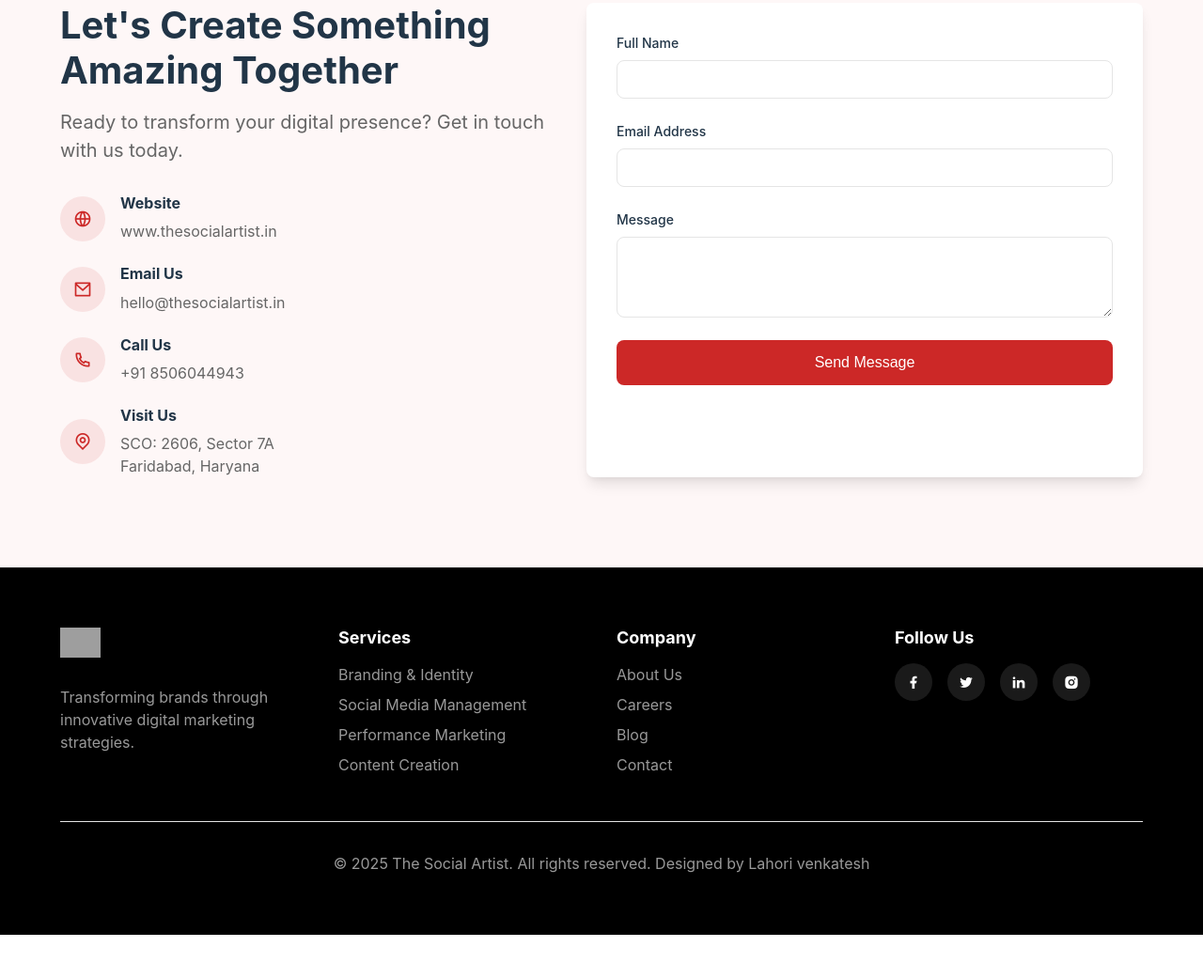
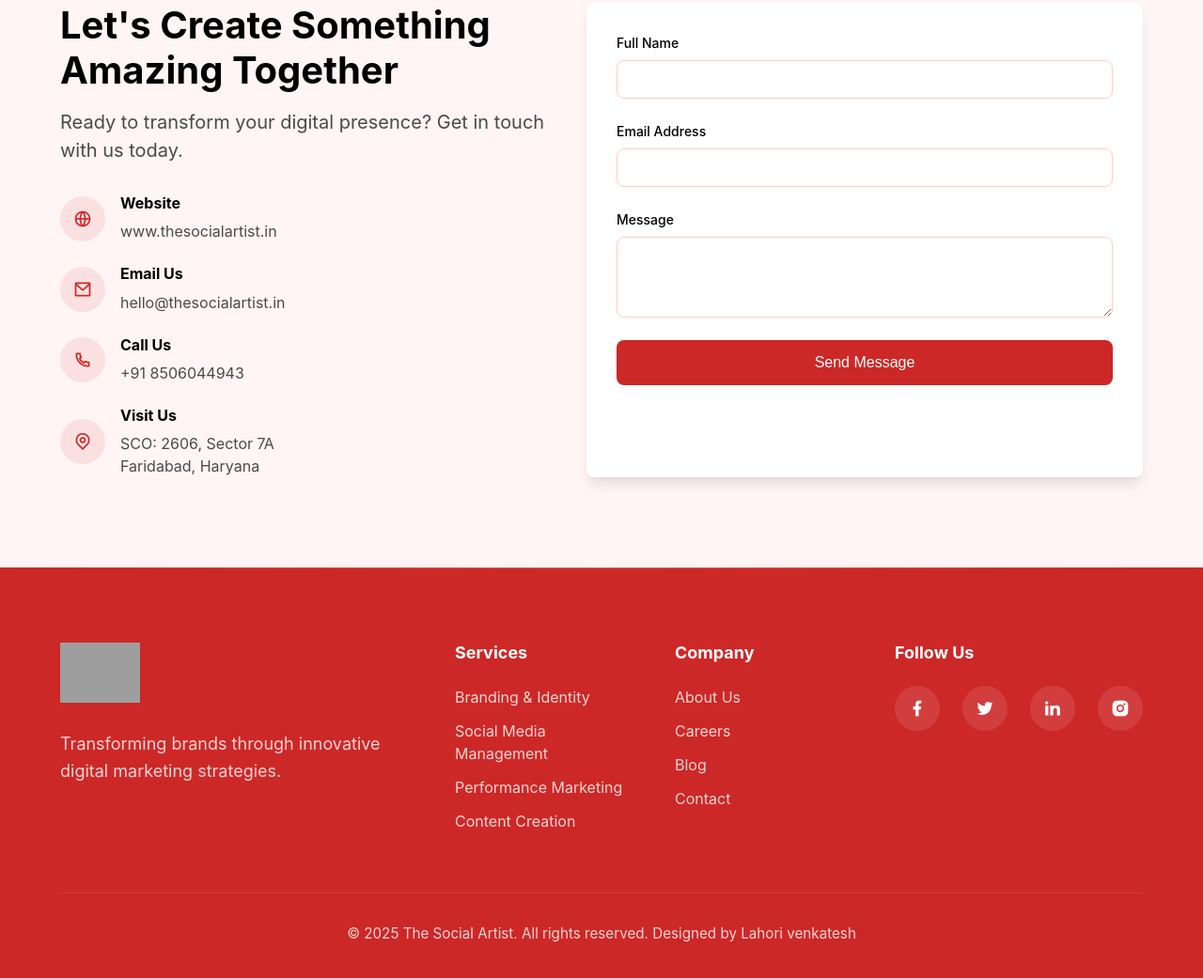
Before and after one commit to D-Dynamico/Social_Artist, a plain HTML site: page index.html in a window 1280 px wide. Shown: the part 4826-5867 px from the top of the page at 94% size. Before the commit the page ends 5821 px from the top, so only its background shows below. Drawn offline with nearby package versions, Linux system fonts and the light colour scheme; grey boxes are pictures that could not be loaded.

Commit message:
Updated UI

```diff
--- a/styles.css
+++ b/styles.css
@@ -5,15 +5,18 @@
   --primary: #cc2827;
   --primary-light: rgba(204, 40, 39, 0.1);
   --primary-hover: rgba(204, 40, 39, 0.9);
-  --secondary: #fef7f7;
+  --secondary: #fff5f5;
   --background: #ffffff;
-  --text: #213547;
-  --text-light: #666666;
-  --border: #e5e5e5;
-  --card-bg: #ffffff;
-  --footer-bg: #000000;
+  --hero-bg: #ffffff;
+  --card-gradient: #ffffff;
+  --section-gradient: #ffffff;
+  --text: #000000;
+  --text-light: #4a4a4a;
+  --border: #ffcccc;
+  --card-bg: var(--card-gradient);
+  --footer-bg: #cc2827;
   --footer-text: #ffffff;
-  --footer-secondary: rgba(255, 255, 255, 0.6);
+  --footer-secondary: rgba(255, 255, 255, 0.8);
 }
 
 /*Dark Theme Style*/
@@ -21,15 +24,19 @@
   --primary: #cc2827;
   --primary-light: rgba(204, 40, 39, 0.1);
   --primary-hover: rgba(204, 40, 39, 0.9);
-  --secondary: #1a1a1a;
-  --background: #000000;
+  --secondary: linear-gradient(135deg, #0a0a0a 0%, #000000 50%, #1a0000 100%);
+  --background: linear-gradient(180deg, #000000 0%, #0a0a0a 50%, #000000 100%);
+  --hero-bg: linear-gradient(135deg, #000000 0%, #1a0000 25%, #0a0a0a 50%, #000000 75%, #1a0000 100%);
+  --card-gradient: linear-gradient(145deg, #111111 0%, #0a0a0a 50%, #111111 100%);
+  --section-gradient: linear-gradient(180deg, #000000 0%, #0f0000 50%, #000000 100%);
   --text: #ffffff;
-  --text-light: #a0a0a0;
-  --border: #2a2a2a;
-  --card-bg: #1a1a1a;
-  --footer-bg: #000000;
+  --text-light: #e0e0e0;
+  --border: #ff3333;
+  --card-bg: var(--card-gradient);
+  --footer-bg: linear-gradient(135deg, #ff3333 0%, #cc0000 25%, #000000 75%, #111111 100%);
   --footer-text: #ffffff;
-  --footer-secondary: rgba(255, 255, 255, 0.6);
+  --footer-secondary: rgba(255, 255, 255, 0.7);
+  --accent-gradient: linear-gradient(45deg, #ff3333, #cc2827);
 }
 
 /*Auto Detect when no Theme is set*/
@@ -39,15 +46,19 @@
     --primary: #cc2827;
     --primary-light: rgba(204, 40, 39, 0.1);
     --primary-hover: rgba(204, 40, 39, 0.9);
-    --secondary: #1a1a1a;
-    --background: #000000;
+    --secondary: linear-gradient(135deg, #0a0a0a 0%, #000000 50%, #1a0000 100%);
+    --background: linear-gradient(180deg, #000000 0%, #0a0a0a 50%, #000000 100%);
+    --hero-bg: linear-gradient(135deg, #000000 0%, #1a0000 25%, #0a0a0a 50%, #000000 75%, #1a0000 100%);
+    --card-gradient: linear-gradient(145deg, #111111 0%, #0a0a0a 50%, #111111 100%);
+    --section-gradient: linear-gradient(180deg, #000000 0%, #0f0000 50%, #000000 100%);
     --text: #ffffff;
-    --text-light: #a0a0a0;
-    --border: #2a2a2a;
-    --card-bg: #1a1a1a;
-    --footer-bg: #000000;
+    --text-light: #e0e0e0;
+    --border: #ff3333;
+    --card-bg: var(--card-gradient);
+    --footer-bg: linear-gradient(135deg, #ff3333 0%, #cc0000 25%, #000000 75%, #111111 100%);
     --footer-text: #ffffff;
-    --footer-secondary: rgba(255, 255, 255, 0.6);
+    --footer-secondary: rgba(255, 255, 255, 0.7);
+    --accent-gradient: linear-gradient(45deg, #ff3333, #cc2827);
   }
 }
 
@@ -56,23 +67,28 @@
     --primary: #cc2827;
     --primary-light: rgba(204, 40, 39, 0.1);
     --primary-hover: rgba(204, 40, 39, 0.9);
-    --secondary: #fef7f7;
+    --secondary: #fff5f5;
     --background: #ffffff;
-    --text: #213547;
-    --text-light: #666666;
-    --border: #e5e5e5;
-    --card-bg: #ffffff;
-    --footer-bg: #000000;
+    --hero-bg: #ffffff;
+    --card-gradient: #ffffff;
+    --section-gradient: #ffffff;
+    --text: #000000;
+    --text-light: #4a4a4a;
+    --border: #ffcccc;
+    --card-bg: var(--card-gradient);
+    --footer-bg: #cc2827;
     --footer-text: #ffffff;
-    --footer-secondary: rgba(255, 255, 255, 0.6);
+    --footer-secondary: rgba(255, 255, 255, 0.8);
   }
 }
 
 :root {
   --shadow-sm: 0 1px 2px rgba(0, 0, 0, 0.05);
   --shadow-md: 0 4px 6px rgba(0, 0, 0, 0.1);
-  --shadow-lg: 0 10px 15px -3px rgba(0, 0, 0, 0.1), 0 4px 6px -2px rgba(0, 0, 0, 0.05);
-  --shadow-xl: 0 20px 25px -5px rgba(0, 0, 0, 0.1), 0 10px 10px -5px rgba(0, 0, 0, 0.04);
+  --shadow-lg: 0 10px 15px -3px rgba(0, 0, 0, 0.1),
+    0 4px 6px -2px rgba(0, 0, 0, 0.05);
+  --shadow-xl: 0 20px 25px -5px rgba(0, 0, 0, 0.1),
+    0 10px 10px -5px rgba(0, 0, 0, 0.04);
   --border-radius: 8px;
   --border-radius-lg: 16px;
 }
@@ -115,11 +131,17 @@ body {
   line-height: 1.5;
   font-weight: 400;
   color: var(--text);
-  background-color: var(--background);
+  background: var(--background);
+  background-attachment: fixed;
   transition: background-color 0.3s ease, color 0.3s ease;
 }
 
-h1, h2, h3, h4, h5, h6 {
+h1,
+h2,
+h3,
+h4,
+h5,
+h6 {
   line-height: 1.2;
   color: var(--text);
   font-weight: 700;
@@ -197,7 +219,8 @@ img {
 /* Section Styles */
 section {
   padding: 6rem 0;
-  background-color: var(--background);
+  background: var(--section-gradient);
+  background-attachment: fixed;
 }
 
 .section-header {
@@ -312,7 +335,7 @@ section {
 /* Hero Section */
 .hero {
   padding-top: 7rem;
-  background: linear-gradient(to right, var(--secondary), var(--background));
+  background: var(--hero-bg);
   position: relative;
   overflow: hidden;
 }
@@ -354,7 +377,7 @@ section {
 
 /* About Section */
 .about {
-  background-color: var(--secondary);
+  background: var(--secondary);
 }
 
 .about-content {
@@ -415,10 +438,11 @@ section {
   position: absolute;
   bottom: -1.5rem;
   left: -1.5rem;
-  background-color: var(--card-bg);
+  background: var(--card-bg);
   padding: 1.5rem;
   border-radius: var(--border-radius);
   box-shadow: var(--shadow-lg);
+  backdrop-filter: blur(10px);
 }
 
 .stats-grid {
@@ -445,7 +469,7 @@ section {
 
 /* Services Section */
 .services {
-  background-color: var(--background);
+  background: var(--section-gradient);
 }
 
 .services-grid {
@@ -455,11 +479,12 @@ section {
 }
 
 .service-card {
-  background-color: var(--card-bg);
+  background: var(--card-bg);
   padding: 2rem;
   border-radius: var(--border-radius);
   box-shadow: var(--shadow-lg);
   transition: transform 0.3s ease;
+  backdrop-filter: blur(5px);
 }
 
 .service-card:hover {
@@ -516,7 +541,7 @@ section {
 
 /* Portfolio Section */
 .portfolio {
-  background-color: var(--secondary);
+  background: var(--secondary);
 }
 
 .portfolio-container {
@@ -532,7 +557,7 @@ section {
 
 /* Industries Section */
 .industries {
-  background-color: var(--secondary);
+  background: var(--secondary);
 }
 
 .industries-grid {
@@ -542,12 +567,13 @@ section {
 }
 
 .industry-card {
-  background-color: var(--card-bg);
+  background: var(--card-bg);
   padding: 1.5rem;
   border-radius: var(--border-radius);
   box-shadow: var(--shadow-lg);
   text-align: center;
   transition: transform 0.3s ease;
+  backdrop-filter: blur(5px);
 }
 
 .industry-card:hover {
@@ -577,7 +603,7 @@ section {
 
 /* Brands Section */
 #brands {
-  background-color: var(--background);
+  background: var(--section-gradient);
   padding: 4rem 0 5rem 0;
 }
 
@@ -595,11 +621,13 @@ section {
   overflow: hidden;
   position: relative;
   padding: 1rem 0;
-  background: linear-gradient(90deg,
+  background: linear-gradient(
+    90deg,
     var(--background) 0%,
     transparent 10%,
     transparent 90%,
-    var(--background) 100%);
+    var(--background) 100%
+  );
 }
 
 .brands-track {
@@ -624,13 +652,14 @@ section {
   display: flex;
   align-items: center;
   justify-content: center;
-  background-color: var(--card-bg);
+  background: var(--card-bg);
   border-radius: var(--border-radius);
   box-shadow: var(--shadow-sm);
   transition: box-shadow 0.3s ease, border-color 0.3s ease;
   border: 1px solid var(--border);
   padding: 1rem;
   overflow: hidden;
+  backdrop-filter: blur(3px);
 }
 
 .brand-item:hover {
@@ -763,7 +792,7 @@ section {
 
 /* Testimonials Section */
 .testimonials {
-  background-color: var(--background);
+  background: var(--section-gradient);
 }
 
 .testimonials-grid {
@@ -773,10 +802,11 @@ section {
 }
 
 .testimonial-card {
-  background-color: var(--card-bg);
+  background: var(--card-bg);
   padding: 2rem;
   border-radius: var(--border-radius);
   box-shadow: var(--shadow-lg);
+  backdrop-filter: blur(5px);
 }
 
 .quote-mark {
@@ -823,7 +853,7 @@ section {
 
 /* Contact Section */
 .contact {
-  background-color: var(--secondary);
+  background: var(--secondary);
 }
 
 .contact-grid {
@@ -872,10 +902,11 @@ section {
 }
 
 .contact-form-container {
-  background-color: var(--card-bg);
+  background: var(--card-bg);
   padding: 2rem;
   border-radius: var(--border-radius);
   box-shadow: var(--shadow-lg);
+  backdrop-filter: blur(5px);
 }
 
 .contact-form {
@@ -901,9 +932,10 @@ section {
   padding: 0.75rem 1rem;
   border: 1px solid var(--border);
   border-radius: var(--border-radius);
-  background-color: var(--background);
+  background: var(--background);
   color: var(--text);
   transition: all 0.3s ease;
+  backdrop-filter: blur(3px);
 }
 
 .form-input:focus {
@@ -918,48 +950,96 @@ textarea.form-input {
 
 /* Footer */
 .footer {
-  background-color: var(--footer-bg);
+  background: var(--footer-bg);
   color: var(--footer-text);
-  padding: 4rem 0;
+  padding: 5rem 0 3rem;
+  position: relative;
+}
+
+.footer::after {
+  content: "";
+  position: absolute;
+  top: 0;
+  left: 0;
+  right: 0;
+  bottom: 0;
+  background: var(--footer-bg);
+  background-size: 200% 200%;
+  animation: gradient-shift 8s ease-in-out infinite;
+  z-index: -1;
+}
+
+@keyframes gradient-shift {
+  0%, 100% {
+    background-position: 0% 50%;
+  }
+  50% {
+    background-position: 100% 50%;
+  }
+}
+
+.footer::before {
+  content: "";
+  position: absolute;
+  top: 0;
+  left: 0;
+  right: 0;
+  height: 1px;
+  background: linear-gradient(
+    90deg,
+    transparent,
+    var(--footer-text),
+    transparent
+  );
+  opacity: 0.3;
 }
 
 .footer-grid {
   display: grid;
   grid-template-columns: 1fr;
-  gap: 2rem;
-  margin-bottom: 3rem;
+  gap: 3rem;
+  margin-bottom: 4rem;
 }
 
 .footer-about {
-  margin-bottom: 1rem;
+  margin-bottom: 2rem;
+  text-align: center;
 }
 
 .footer-logo {
-  height: 2rem;
+  height: 4rem;
   margin-bottom: 1.5rem;
 }
 
 .footer-text {
   color: var(--footer-secondary);
+  font-size: 1.125rem;
+  line-height: 1.6;
+  max-width: 300px;
+  margin: 0 auto;
 }
 
 .footer-title {
   font-size: 1.125rem;
   font-weight: 700;
-  margin-bottom: 1rem;
+  margin-bottom: 1.5rem;
   color: var(--footer-text);
+  text-align: center;
 }
 
 .footer-menu {
   list-style: none;
   display: flex;
   flex-direction: column;
-  gap: 0.5rem;
+  gap: 0.75rem;
+  align-items: center;
 }
 
 .footer-link {
   color: var(--footer-secondary);
   transition: color 0.3s ease;
+  font-size: 1rem;
+  padding: 0.25rem 0;
 }
 
 .footer-link:hover {
@@ -968,33 +1048,40 @@ textarea.form-input {
 
 .social-icons {
   display: flex;
-  gap: 1rem;
+  gap: 1.5rem;
+  justify-content: center;
 }
 
 .social-icon {
-  width: 2.5rem;
-  height: 2.5rem;
+  width: 3rem;
+  height: 3rem;
   background-color: rgba(255, 255, 255, 0.1);
   border-radius: 50%;
   display: flex;
   align-items: center;
   justify-content: center;
   color: var(--footer-text);
-  transition: background-color 0.3s ease;
+  transition: all 0.3s ease;
+  font-size: 1.25rem;
 }
 
 .social-icon:hover {
   background-color: rgba(255, 255, 255, 0.2);
+  transform: translateY(-2px);
+  box-shadow: 0 4px 12px rgba(0, 0, 0, 0.2);
 }
 
 .footer-bottom {
-  border-top: 1px solid var(--border);
+  border-top: 1px solid rgba(255, 255, 255, 0.1);
   padding-top: 2rem;
   text-align: center;
+  position: relative;
 }
 
 .copyright {
   color: var(--footer-secondary);
+  font-size: 0.95rem;
+  line-height: 1.5;
 }
 
 /* Animations */
@@ -1097,7 +1184,30 @@ textarea.form-input {
   }
 
   .footer-grid {
-    grid-template-columns: repeat(2, 1fr);
+    grid-template-columns: 1fr 1fr;
+    gap: 4rem;
+    text-align: left;
+  }
+
+  .footer-about {
+    text-align: left;
+  }
+
+  .footer-text {
+    margin: 0;
+    max-width: none;
+  }
+
+  .footer-title {
+    text-align: left;
+  }
+
+  .footer-menu {
+    align-items: flex-start;
+  }
+
+  .social-icons {
+    justify-content: flex-start;
   }
 }
 
@@ -1123,6 +1233,7 @@ textarea.form-input {
   }
 
   .footer-grid {
-    grid-template-columns: repeat(4, 1fr);
+    grid-template-columns: 2fr 1fr 1fr 1fr;
+    gap: 3rem;
   }
 }
```
